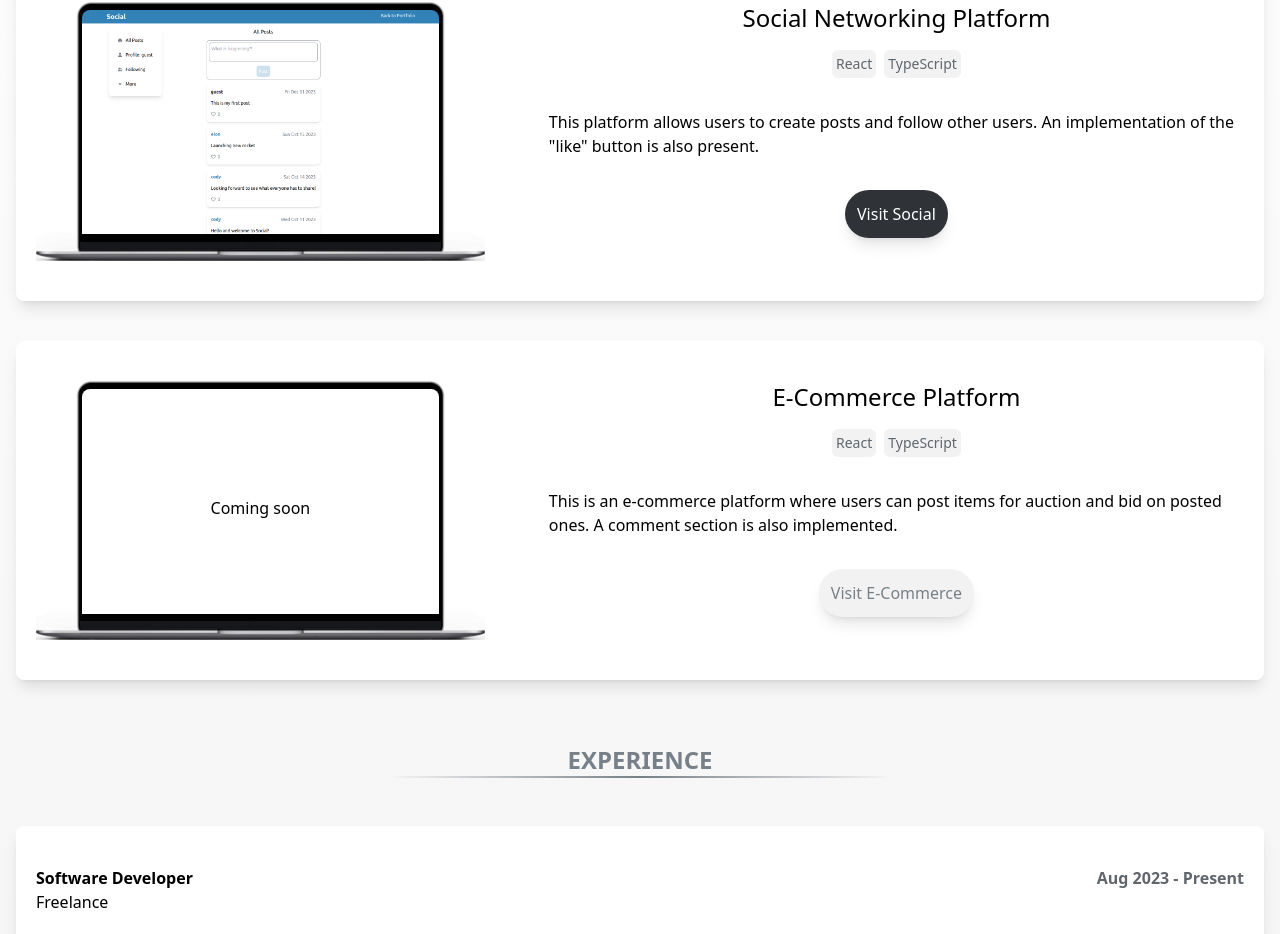
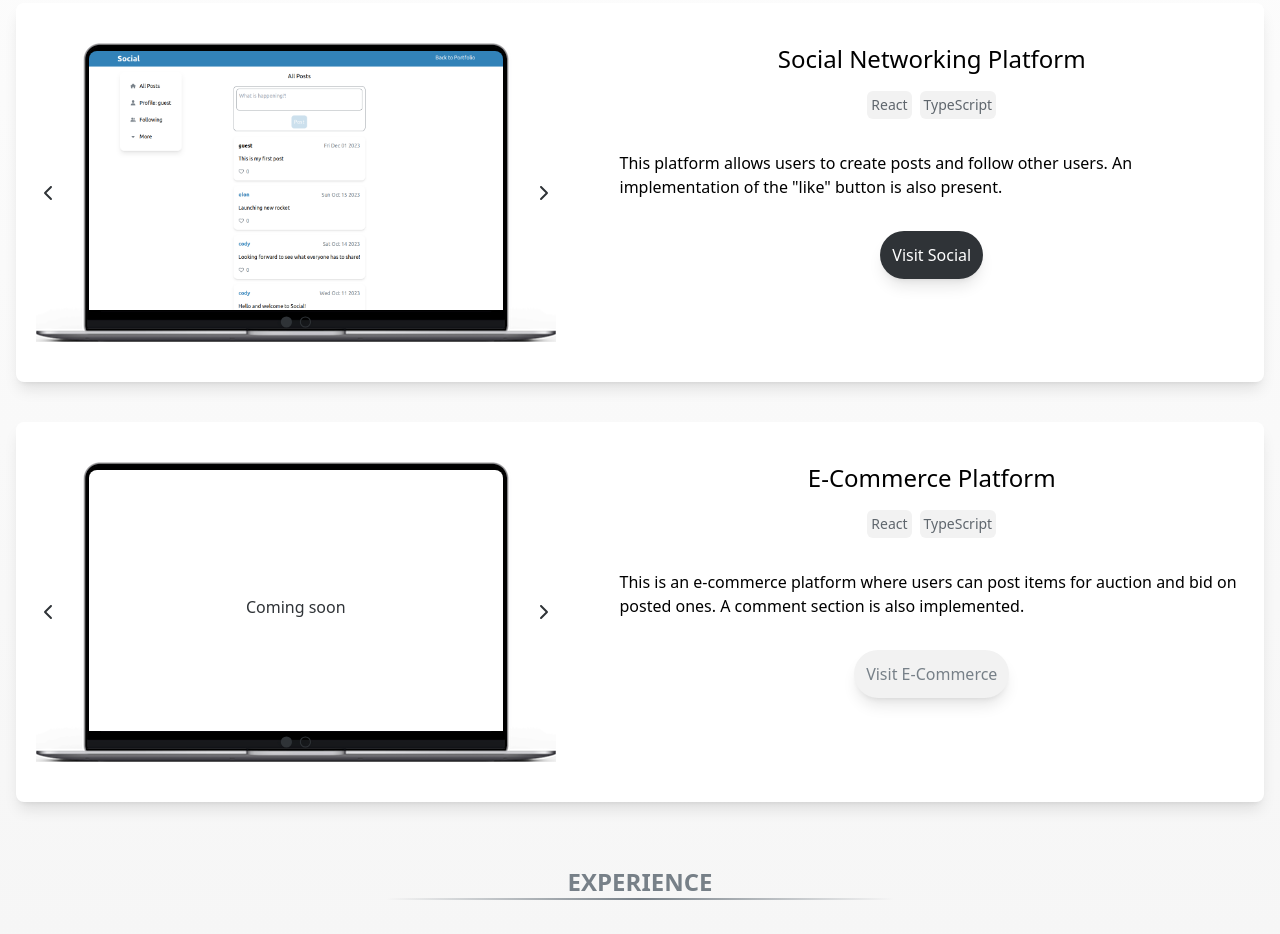
Before and after one commit to Cody06/Portfolio, a Next.js app: page / in a window 1280 px wide. Shown: the part 1192-2126 px from the top of the page. Built offline with nearby package versions, Linux system fonts and the light colour scheme.

Commit message:
Add Carousel to Projects

```diff
--- a/src/components/Home/components/Projects.tsx
+++ b/src/components/Home/components/Projects.tsx
@@ -1,6 +1,7 @@
 import Image from 'next/image';
 import Button from '../../ui/Button';
 import SectionHeader from './SectionHeader';
+import Carousel from '@/components/ui/Carousel';
 
 interface Props {
     showAnimation: boolean;
@@ -16,7 +17,7 @@ const Projects: React.FC<Props> = ({ showAnimation }) => {
             description: `Workboard is a project managing application. Users can create project boards with different columns
                 and move their tasks between them.`,
             href: '/workboard',
-            thumbnail: 'workboard.png',
+            thumbnail: ['workboard.png', 'workboard-mobile.png'],
         },
         {
             id: 2,
@@ -26,7 +27,7 @@ const Projects: React.FC<Props> = ({ showAnimation }) => {
             description: `This platform allows users to create posts and follow other users. An implementation of the "like"
                 button is also present.`,
             href: '/social',
-            thumbnail: 'social.png',
+            thumbnail: ['social.png', 'social-mobile.png'],
         },
         {
             id: 3,
@@ -36,7 +37,7 @@ const Projects: React.FC<Props> = ({ showAnimation }) => {
             description: `This is an e-commerce platform where users can post items for auction and bid on posted ones. A comment
                 section is also implemented.`,
             href: '',
-            thumbnail: 'commerce.png',
+            thumbnail: ['commerce.png', 'commerce-mobile.png'],
         },
     ];
 
@@ -53,6 +54,10 @@ const Projects: React.FC<Props> = ({ showAnimation }) => {
                             bg-white rounded-lg shadow-lg
                             hover:shadow-xl hover:scale-[1.01] ease-in duration-100"
                     >
+                        <Carousel>
+                            {[
+                                {
+                                    item: (
                                         <div className="relative max-w-max m-auto">
                                             <Image
                                                 src={'/assets/laptop.png'}
@@ -69,15 +74,52 @@ const Projects: React.FC<Props> = ({ showAnimation }) => {
                                                     </div>
                                                 ) : (
                                                     <Image
-                                        src={`/assets/thumbnails/${project.thumbnail}`}
-                                        width={414}
-                                        height={267}
-                                        alt={`thumbnail ${project.thumbnail}`}
+                                                        src={`/assets/thumbnails/${project.thumbnail[0]}`}
+                                                        width={520}
+                                                        height={300}
+                                                        alt="Desktop thumbnail"
                                                         className="rounded-t-lg"
                                                     />
                                                 )}
                                             </div>
                                         </div>
+                                    ),
+                                    title: `${project.name}-desktop`,
+                                },
+                                {
+                                    item: (
+                                        <div className="relative max-w-max max-h-[300px] m-auto">
+                                            <Image
+                                                src={'/assets/phone.png'}
+                                                width={150}
+                                                height={300}
+                                                alt="Phone image"
+                                            />
+                                            {project.id === 3 ? (
+                                                <div
+                                                    className="absolute top-[0.4rem] w-[140px] h-[280px] pt-[50%]
+                                                        left-[50%] -translate-x-[50%]
+                                                        text-center bg-white rounded-lg"
+                                                >
+                                                    Coming soon
+                                                </div>
+                                            ) : (
+                                                <Image
+                                                    src={`/assets/thumbnails/${project.thumbnail[1]}`}
+                                                    width={140}
+                                                    height={290}
+                                                    alt="Mobile thumbnail"
+                                                    className="absolute top-[0.4rem]
+                                                        left-[50%] -translate-x-[50%]
+                                                        border-y-4 border-black rounded-lg"
+                                                />
+                                            )}
+                                        </div>
+                                    ),
+                                    title: `${project.name}-mobile`,
+                                },
+                            ]}
+                        </Carousel>
 
                         <div className="pt-4 md:pt-0 md:w-2/3">
                             <h3 className="mb-4 text-2xl text-center font-medium">
```
Lines whose indentation alone changed are shown as unchanged.
